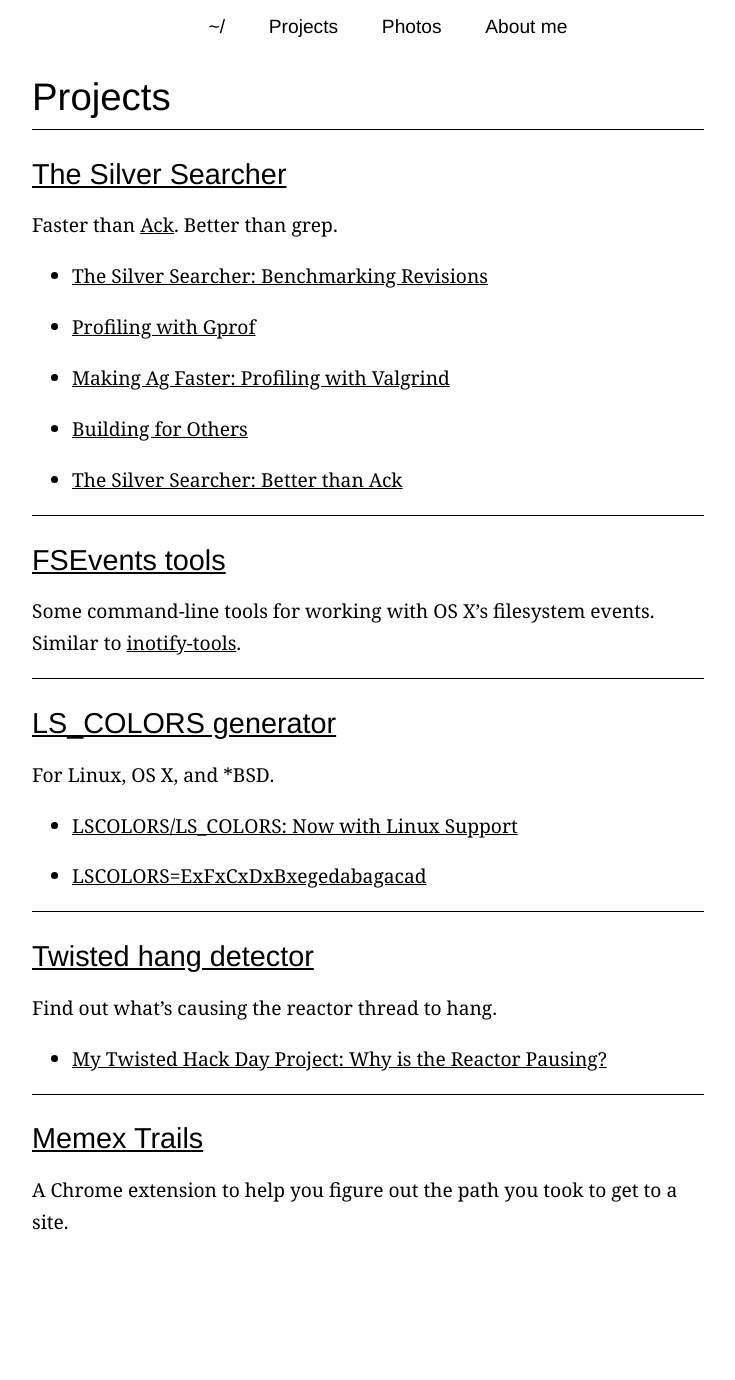
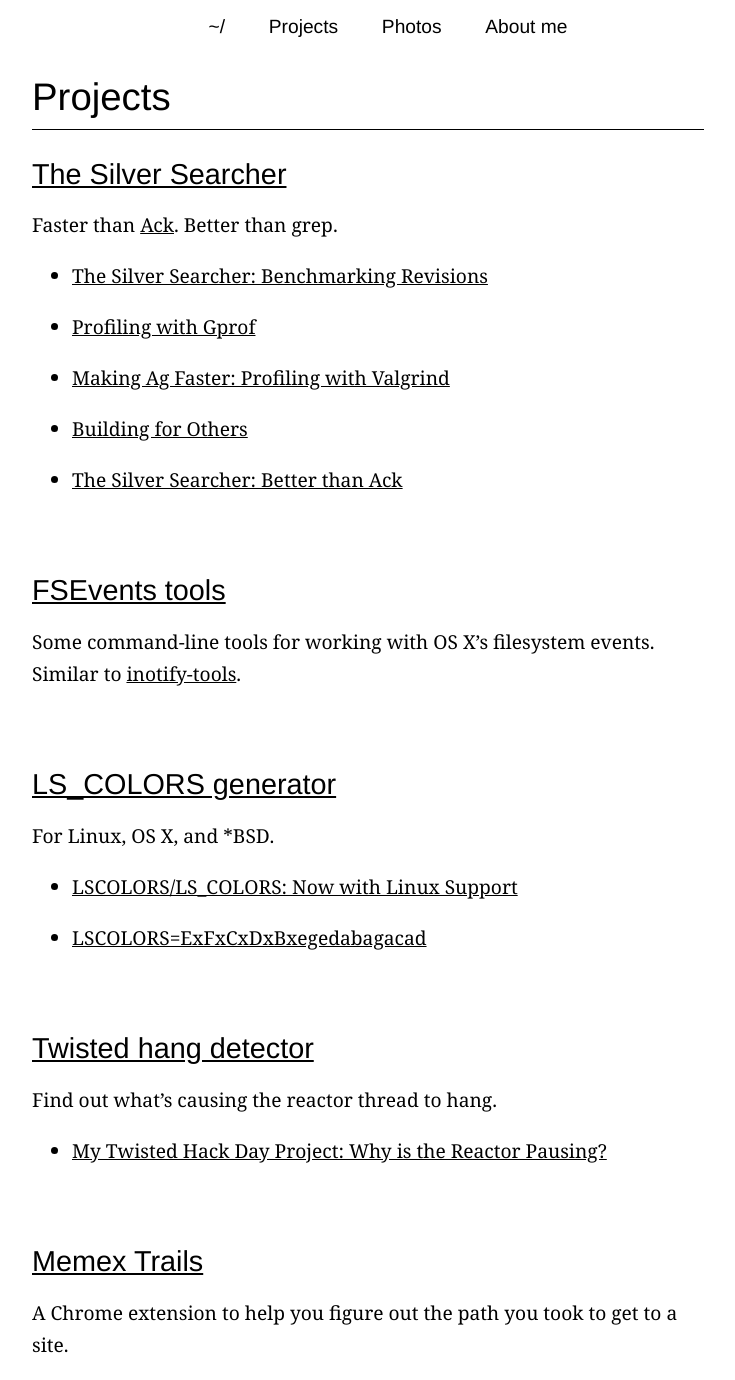
Before and after one commit to ggreer/geoff.greer.fm, a Jekyll site: the page built from projects/index.md, in a window 1280 px wide. Shown: the whole page, without its empty margins (272-1007 px from the left). Built offline with Jekyll 4.4.1, drawn with Linux system fonts in a browser that asks for light colours; before the commit the page ends 1257 px from its top, so only the background shows below that.

Commit message:
Kill <hr>s and throw some extra whitespace between projects.

```diff
--- a/projects/index.md
+++ b/projects/index.md
@@ -9,24 +9,28 @@
 * [{{ post.title }}]({{ post.url }})
 {% endfor %}
 
----
+<br />
+
 ## [FSEvents tools]("https://github.com/ggreer/fsevents-tools")
 Some command-line tools for working with OS X's filesystem events. Similar to [inotify-tools]("https://github.com/rvoicilas/inotify-tools").
 
----
+<br />
+
 ## [LS_COLORS generator]("/lscolors")
 For Linux, OS X, and *BSD.
 {% for post in site.categories.ls_colors %}
 * [{{ post.title }}]({{ post.url }})
 {% endfor %}
 
----
+<br />
+
 ## [Twisted hang detector]("https://github.com/ggreer/twisted_hang")
 Find out what's causing the reactor thread to hang.
 {% for post in site.categories.twisted_hang %}
 * [{{ post.title }}]({{ post.url }})
 {% endfor %}
 
----
+<br />
+
 ## [Memex Trails]("https://github.com/ggreer/memex_trails")
 A Chrome extension to help you figure out the path you took to get to a site.
```
